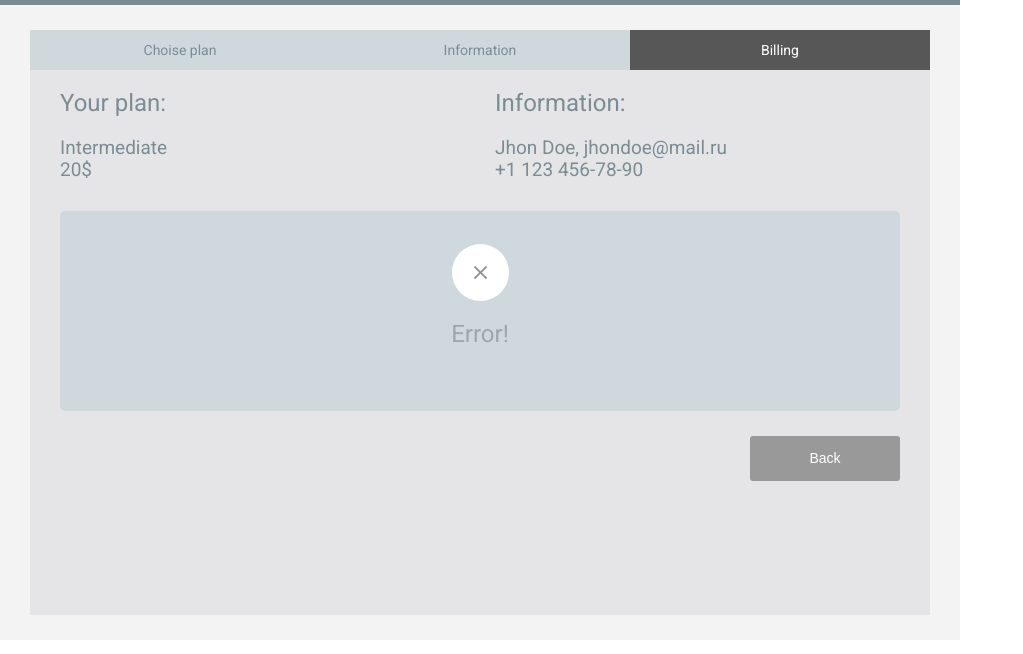
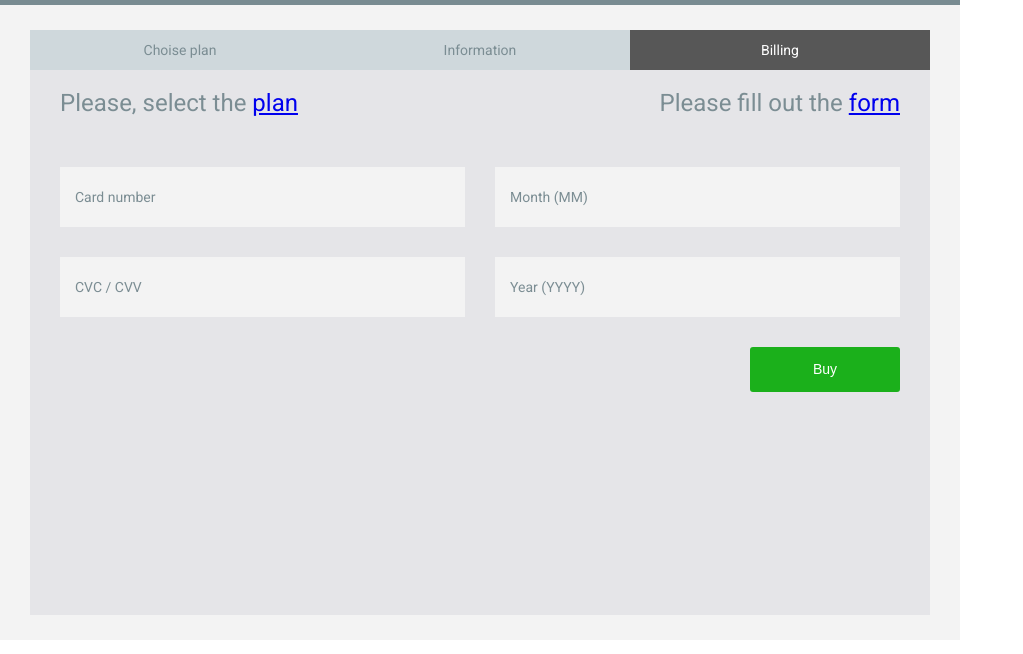
Before and after one commit to mirily/testapp, an Angular app: page /products/billing in a window 1280 px wide. Shown: the top 654 px of the page, without its empty margins (0-1023 px from the left). Built offline with nearby package versions, Linux system fonts and the light colour scheme.

Commit message:
finish changes for billing component

```diff
--- a/src/app/billing/billing.component.html
+++ b/src/app/billing/billing.component.html
@@ -1,38 +1,44 @@
 <div class="title-info">
-  <div>
+
+  <div *ngIf="plan">
     <p class="title">
       Your plan:
     </p>
-    <span class="subtitle">Intermediate<br>20$</span>
+    <span class="subtitle">{{plan.title}}<br>{{plan.price + plan.currency}}</span>
   </div>
-  <div>
+
+  <div *ngIf="infoFields">
     <p class="title">
       Information:
     </p>
-    <span class="subtitle">Jhon Doe, jhondoe@mail.ru<br>+1 123 456-78-90</span>
+    <span class="subtitle">{{infoFields.lastname + ' ' + infoFields.firstname + ', ' + infoFields.email}}<br>+{{infoFields.phone}}</span>
   </div>
+
+  <p *ngIf="!plan" class="title">Please, select the <a routerLink="products/plan">plan</a></p>
+  <p *ngIf="!infoFields" class="title">Please fill out the <a routerLink="products/information">form</a></p>
+
 </div>
-<!-- <form class="info-form">
+<form class="info-form"  *ngIf="!readyForm"  [formGroup]="card_form" (ngSubmit)="showAnswer()" >
   <div class="input">
-    <input type="text">
+    <input type="text" formControlName="number">
     <label>Card number</label>
   </div>
   <div class="input">
-    <input type="text">
+    <input type="text" formControlName="month">
     <label>Month (MM)</label>
   </div>
   <div class="input">
-    <input type="text">
+    <input type="text" formControlName="cvc">
     <label>CVC / CVV</label>
   </div>
   <div class="input">
-    <input type="text">
+    <input type="text" formControlName="year">
     <label>Year (YYYY)</label>
   </div>
-  <button class="button">Buy</button>
-</form> -->
-<div class="answer-box">
-  <div class="error">
+  <button class="button" (click)="showAnswer()">Buy</button>
+</form>
+<div class="answer-box" *ngIf="readyForm">
+  <div class="error" *ngIf="!answerType">
     <i class="icon">
       <svg class="svg-shape" xmlns="http://www.w3.org/2000/svg" width="23" height="23" viewBox="0 0 48 48" style="opacity: 1;position:absolute;" preserveAspectRatio="none">
         <path d="M38 12.83L35.17 10 24 21.17 12.83 10 10 12.83 21.17 24 10 35.17 12.83 38 24 26.83 35.17 38 38 35.17 26.83 24z" fill="rgb(148, 148, 148)" stroke="rgb(170,170,170)" stroke-width="0" stroke-linecap="square" stroke-alignment="inner" vector-effect="non-scaling-stroke" stroke-miterlimit="100"></path>
@@ -40,9 +46,13 @@
     </i>
     <p class="title">Error!</p>
   </div>
-  <!-- <div class="success">
-      <i></i>
-      <p>Success!</p>
-  </div> -->
+  <div class="success" *ngIf="answerType">
+      <i class="icon">
+        <svg class="svg-shape" xmlns="http://www.w3.org/2000/svg" width="23" height="23" viewBox="0 0 48 48" style="opacity: 1;position:absolute;" preserveAspectRatio="none">
+          <path d="M38 12.83L35.17 10 24 21.17 12.83 10 10 12.83 21.17 24 10 35.17 12.83 38 24 26.83 35.17 38 38 35.17 26.83 24z" fill="rgb(148, 148, 148)" stroke="rgb(170,170,170)" stroke-width="0" stroke-linecap="square" stroke-alignment="inner" vector-effect="non-scaling-stroke" stroke-miterlimit="100"></path>
+        </svg>
+      </i>
+      <p class="title">Success!</p>
+  </div>
 </div>
-<button class="button color-light back-button">Back</button>
+<button class="button color-light back-button" *ngIf="readyForm" (click)="hideAnswer()">Back</button>
--- a/src/app/billing/billing.component.ts
+++ b/src/app/billing/billing.component.ts
@@ -1,4 +1,6 @@
 import { Component, OnInit } from '@angular/core';
+import { Validators, FormBuilder, FormGroup, FormControl } from '@angular/forms';
+import { FormService } from '../../services/form.service';
 
 @Component({
   selector: 'app-billing',
@@ -6,10 +8,57 @@ import { Component, OnInit } from '@angular/core';
   styleUrls: ['./billing.component.less']
 })
 export class BillingComponent implements OnInit {
+  plan;
+  infoFields;
+  readyForm = false;
+  answerType = false;
 
-  constructor() { }
+  card_form;
+
+  constructor(private formServ: FormService,
+              public formBuilder: FormBuilder) {
+
+    this.formServ.selectPLan.subscribe(data => {
+      this.plan = data;
+    })
+    this.formServ.formFields.subscribe(data => {
+      this.infoFields = data;
+      console.log(data)
+    })
+  }
 
   ngOnInit() {
+    this.card_form = this.formBuilder.group({
+      number: new FormControl('',  Validators.compose([
+        Validators.required,
+        Validators.pattern('^[0-9]{16}')
+      ])),
+      month: new FormControl('', Validators.compose([
+        Validators.required,
+        Validators.pattern('^[0-9]{2}')
+      ])),
+      cvc: new FormControl('',  Validators.compose([
+        Validators.required,
+        Validators.pattern('^[0-9]{3}')
+      ])),
+      year: new FormControl('',  Validators.compose([
+        Validators.required,
+        Validators.pattern('^[0-9]{4}')
+      ])),
+    });
+  }
+
+  showAnswer() {
+    if (this.infoFields && this.plan) {
+      this.answerType = true;
+    } else {
+      this.answerType = false;
+    }
+    this.readyForm = true;
+  }
+
+  hideAnswer() {
+    this.readyForm = false;
   }
 
 }
--- a/src/app/information/information.component.ts
+++ b/src/app/information/information.component.ts
@@ -49,9 +49,6 @@ export class InformationComponent implements OnInit {
 
       this.info_form = this.formBuilder.group(this.formGroup);
     })
-    this.formServ.selectPLan.subscribe(data => {
-      this.plan = data;
-    })
   }
 
   ngOnInit() {
```
